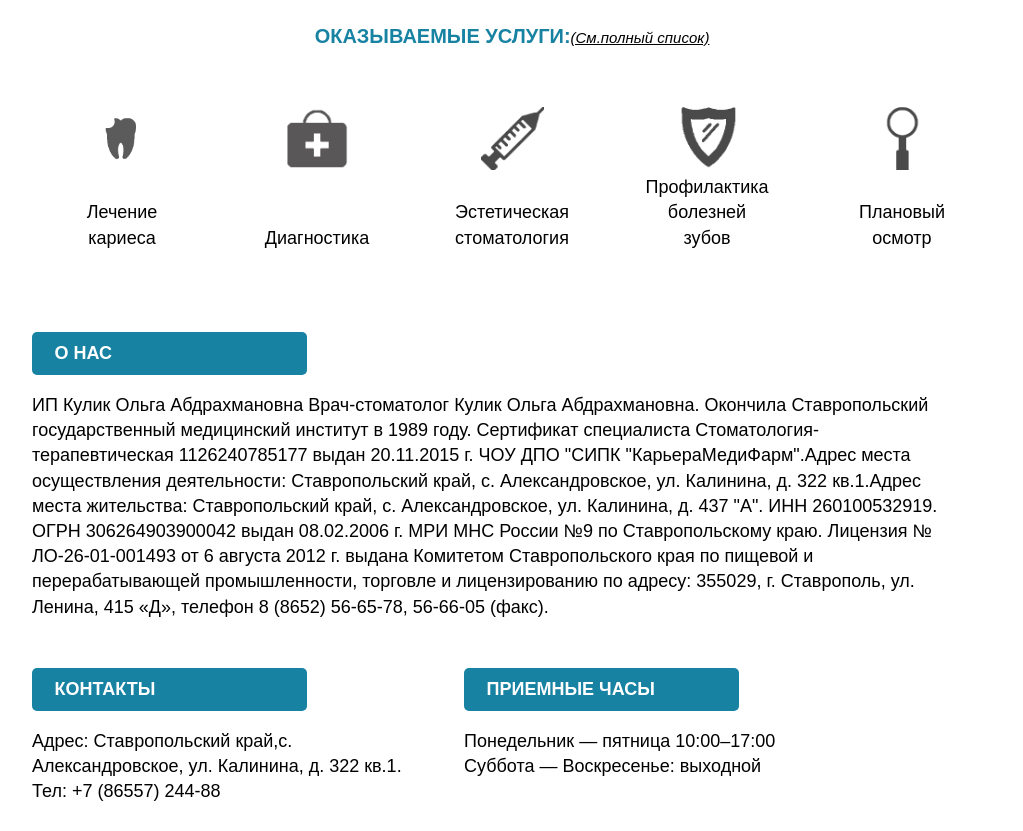
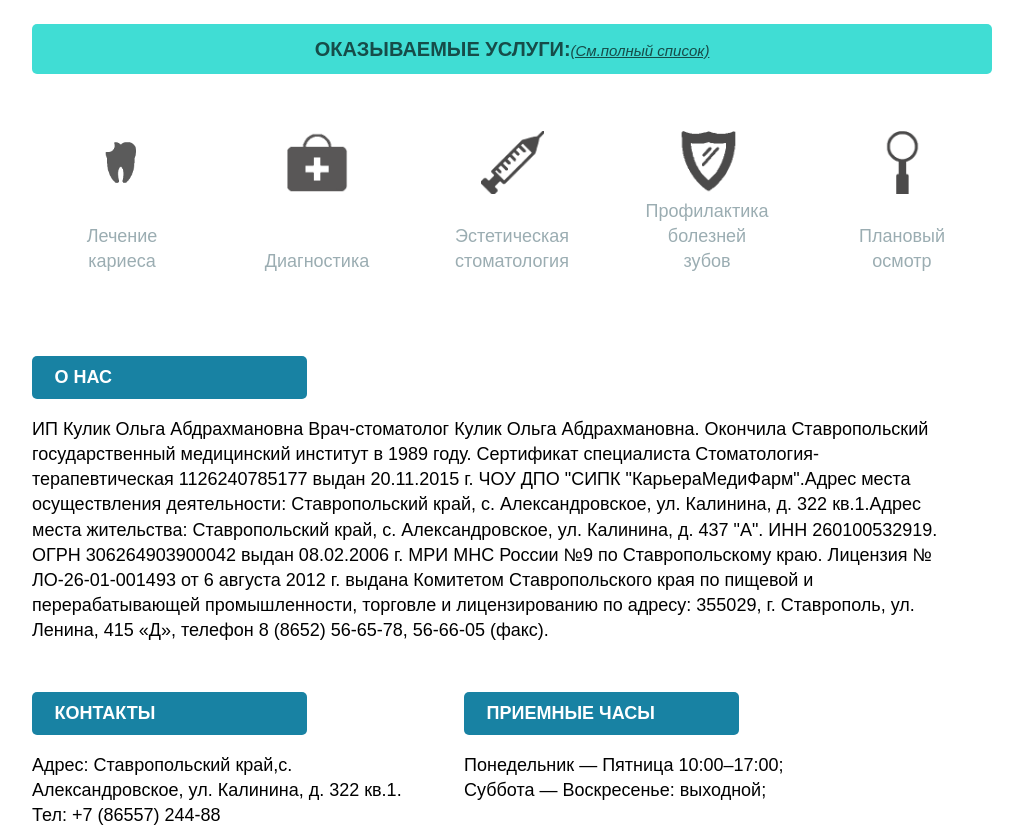
Before and after one commit to natalia-1702/Stomatology_Kulik_O_A_2018, a plain HTML site: page index.html in a window 1280 px wide. Shown: the part 560-1391 px from the top of the page, without its empty margins (128-1151 px from the left). Drawn offline with Linux system fonts and the light colour scheme.

Commit message:
added green head

```diff
--- a/index.html
+++ b/index.html
@@ -121,8 +121,8 @@
           <h1>ПРИЕМНЫЕ ЧАСЫ</h1>
         </div>
         <div class="two">
-          <p>Понедельник — пятница 10:00–17:00
-Суббота — Воскресенье: выходной</p>
+          <p>Понедельник — Пятница 10:00–17:00;
+Суббота — Воскресенье: выходной;</p>
         </div>
       </div>
     </div>
--- a/resources/css/style.css
+++ b/resources/css/style.css
@@ -214,17 +214,22 @@ header .flex {
 .uslugi {
   margin-top: 2%;
   text-align: center;
-  color: #1882A3;
+  color: #164C49;
   font-size: 20px;
   font-weight: bold;
   font-family: 'Montserrat', sans-serif;
 
 }
 .uslugi a {
-  color: black;
+  color: #164C49;
   font-style: italic;
   font-weight: normal;
   font-size: 15px;
+}
+.uslugi h1 {
+  line-height: 2.5;
+  border-radius: 5px;
+  background-color: #40DDD4;
 }
 /* ICONS */
 .icons {
@@ -260,10 +265,12 @@ header .flex {
   justify-content: space-between;
   align-items: center;
   padding: 2.5rem;
+  color: #9BADB2;
   /*border: 1px solid black;*/
 }
 .exams:hover, .fittings:hover, .delivery:hover  {
-  background-color: #D2F3FE;
+  background-color: #EEF7FF;
+  border-radius: 5px;
 }
 @media only screen and (max-width: 700px) {
   .icons .exams, .icons .fittings {
```
